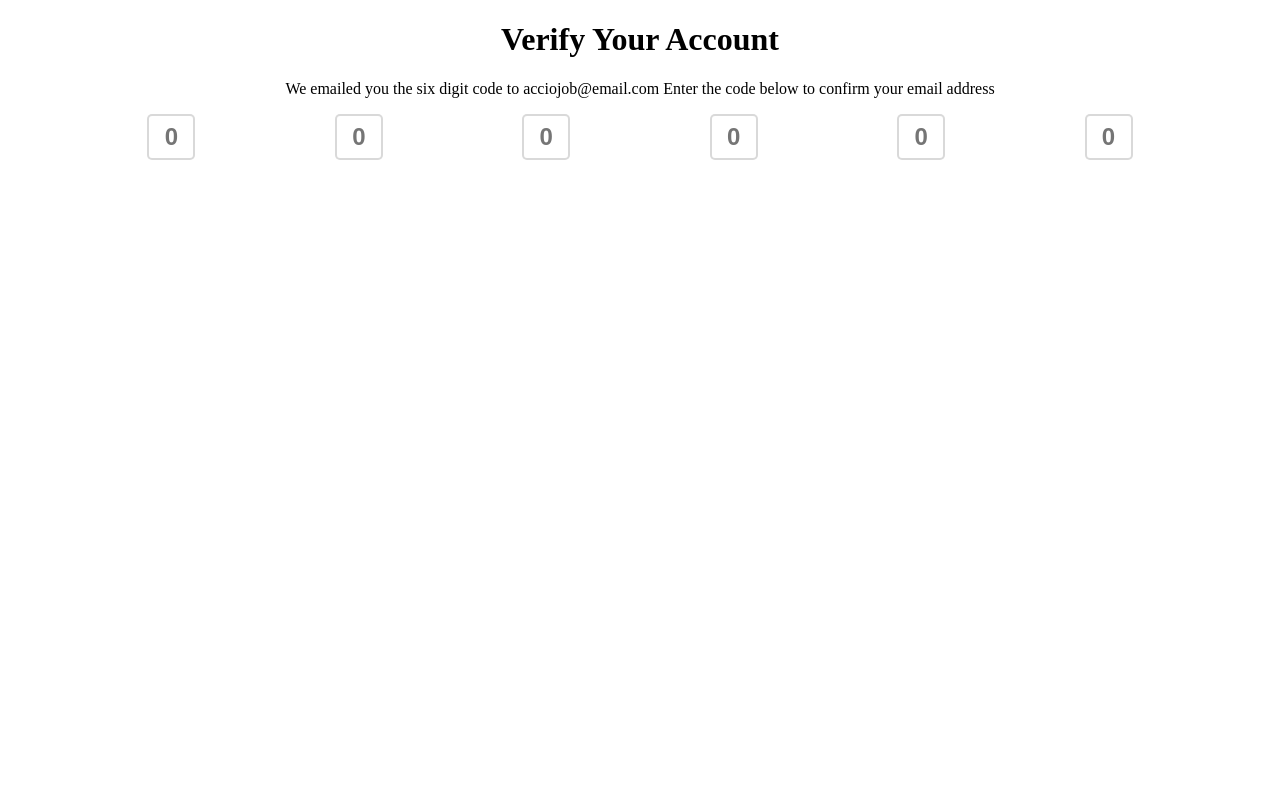
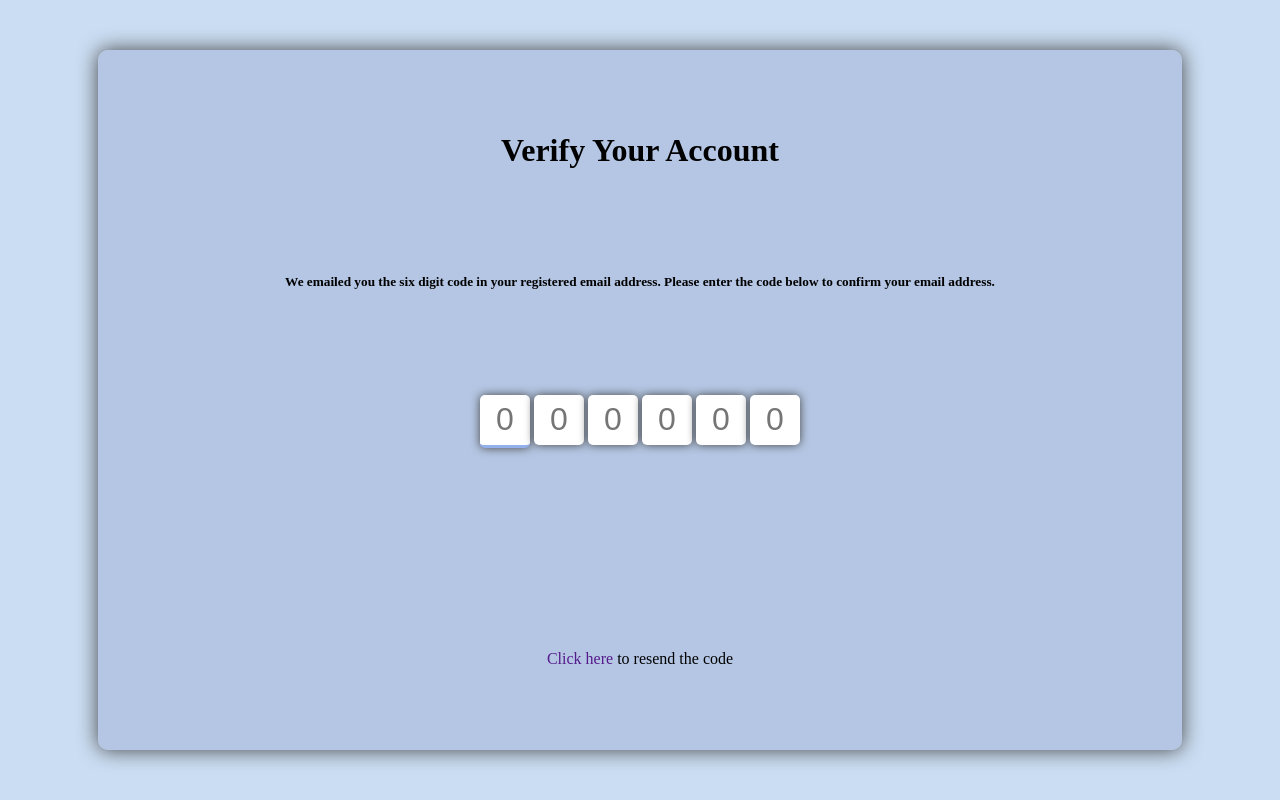
Before and after one commit to acciojob/OTP-itsNeer, a website: page main.html in a window 1280 px wide. Drawn offline with Linux system fonts and the light colour scheme.

Commit message:
created a submission

```diff
--- a/main.html
+++ b/main.html
@@ -1,29 +1,25 @@
 <!DOCTYPE html>
-
-<html>
-
+<html lang="en">
 <head>
+	<meta charset="UTF-8">
+	<meta name="viewport" content="width=device-width, initial-scale=1.0">
+	<title>Document</title>
 	<link rel="stylesheet" href="styles.css">
 </head>
-
 <body>
-	<!-- the entire body must be written by student -->
-	<div class="heading">
+	<div class="container">
 		<h1 id="verification_heading">Verify Your Account</h1>
-		<p id="verification_subtext">We emailed you the six digit code to acciojob@email.com Enter the code below to confirm your email address</p>
+		<h5 id="verification_subtext">We emailed you the six digit code in your registered email address. Please enter the code below to confirm your email address.</h5>
+		<form id="inputs" class="code-container">
+			<input class="code" id="code-1" placeholder="0">
+			<input class="code" id="code-2" placeholder="0">
+			<input class="code" id="code-3" placeholder="0">
+			<input class="code" id="code-4" placeholder="0">
+			<input class="code" id="code-5" placeholder="0">
+			<input class="code" id="code-6" placeholder="0">
+		</form>
+		<p><a href="" style="text-decoration: none;">Click here </a>to resend the code</p>
 	</div>
-	<div class="code-container">
-		<div><input type="text" placeholder="0" class="code" maxlength="1"></div>
-		<div><input type="text" placeholder="0" class="code" maxlength="1"></div>
-		<div><input type="text" placeholder="0" class="code" maxlength="1"></div>
-		<div><input type="text" placeholder="0" class="code" maxlength="1"></div>
-		<div><input type="text" placeholder="0" class="code" maxlength="1"></div>
-		<div><input type="text" placeholder="0" class="code" maxlength="1"></div>
-
-	</div>
-    <script type="text/javascript" src="./script.js">
-</script>
-
+    <script type="text/javascript" src="./script.js"></script>
 </body>
-
 </html>
--- a/script.js
+++ b/script.js
@@ -1,3 +1,4 @@
+//your JS code here. If required.
 let inputs = document.querySelectorAll(".code");
 
 inputs.forEach((input, i) => {
@@ -20,4 +21,5 @@ inputs.forEach((input, i) => {
             inputs[i-1].focus();
         }
     })
+	inputs[0].focus()
 })
--- a/styles.css
+++ b/styles.css
@@ -1,19 +1,41 @@
-/*  your css code here. If applicable */
+* {
+    padding: 0;
+    margin: 0;
+}
+body {
+    background: rgb(202, 221, 242);
+    height: 100vh;
+    display: flex;
+    align-items: center;
+    justify-content: center;
+}
 .code-container{
-	display: flex;
-	justify-content: space-evenly;
+    /* border: 1px solid red; */
+    min-height: 150px;
 }
-.code{
-	/* display:flex; */
-	/* justify-content: space-evenly; */
-	width: 40px;
-	height: 40px;
-	text-align: center;
-	font-weight: bolder;
-	font-size: 1.5rem;
-	border: 2px solid rgba(128,128,128, 0.3);
-	border-radius: 5px;
+.container {
+
+    background: rgba(167, 184, 218, 0.607);
+    box-shadow: 0 0 20px rgb(68, 68, 68);
+    border-radius: 10px;
+    width: 80%;
+    height: 80%;
+    padding: 30px;
+    display: flex;
+    flex-direction: column;
+    justify-content: space-around;
+    align-items: center;
 }
-.heading{
-	text-align: center;
+.code {
+    box-shadow: 0 0 10px rgb(68, 68, 68);
+    border-radius: 5px;
+    border: none;
+    outline: none;
+    height: 50px;
+    width: 50px;
+    text-align: center;
+    font-size: 2rem;
 }
+.code:focus {
+    border-bottom: 3px solid rgba(78, 126, 224, 0.607);
+}
```
